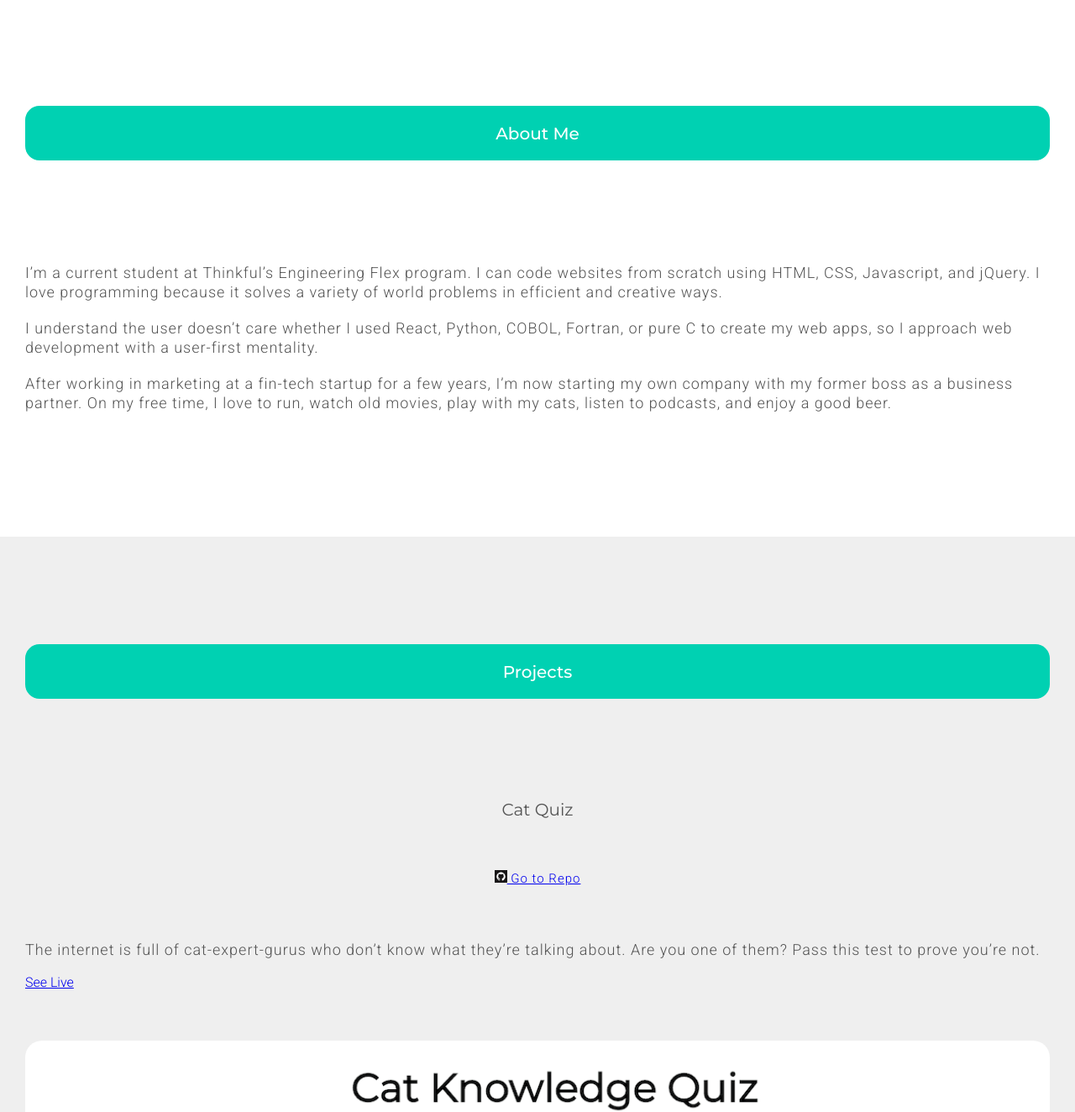
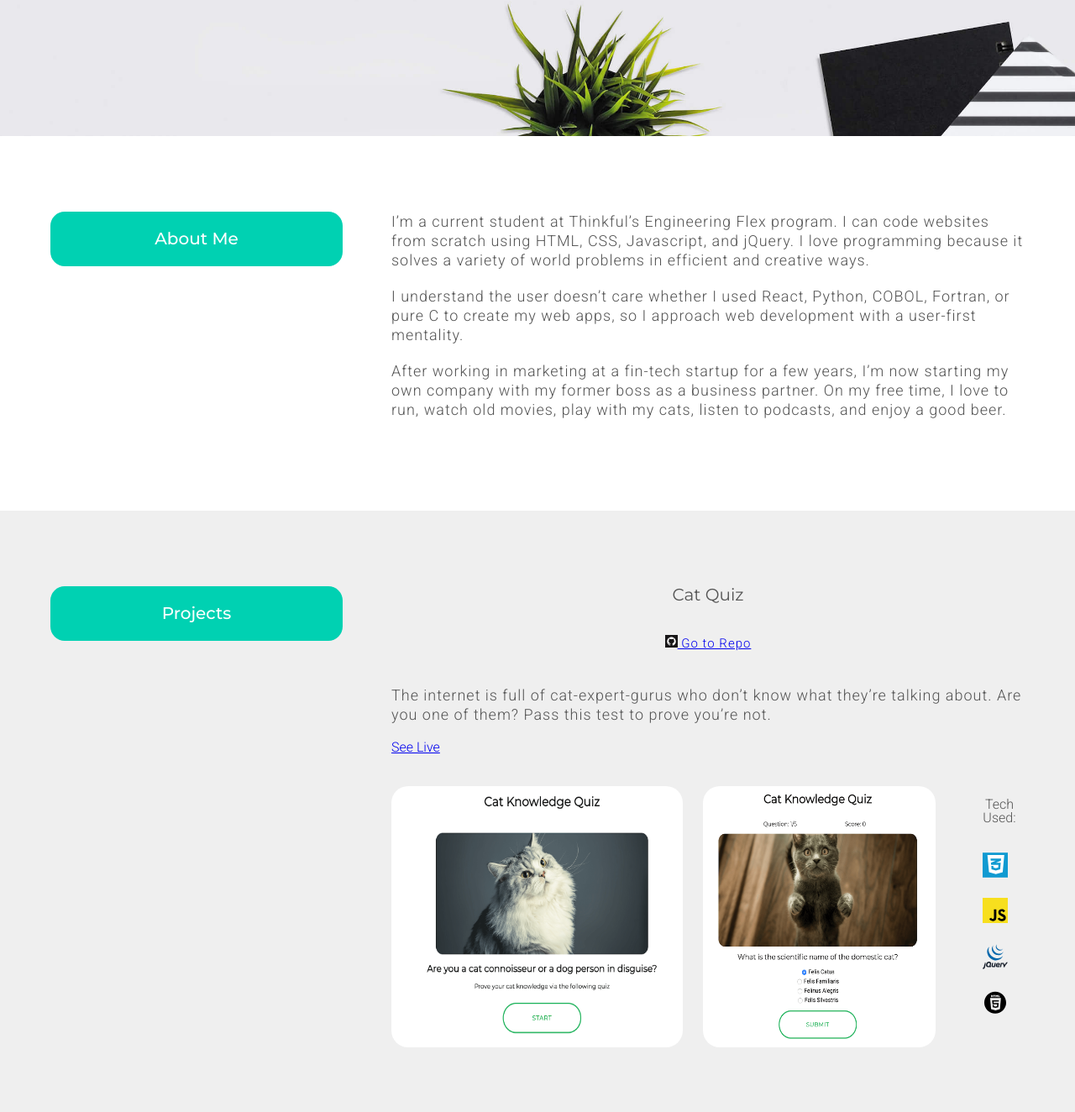
Before and after one commit to juandavidnh/my-portfolio, a plain HTML site: page index.html in a window 1280 px wide. Shown: the part 734-2058 px from the top of the page at 84% size. Drawn offline with Linux system fonts and the light colour scheme; a web font is replaced by a local one.

Commit message:
progressive enhancement

```diff
--- a/index.html
+++ b/index.html
@@ -20,7 +20,7 @@
     </nav>
     <main role="main">
         <header role="banner">
-            <h2>Hi, I’m JD. I’m a web development student with a penchant for good design</h2>
+            <h2><br><br>Hi, I’m JD. I’m a web development student with a penchant for good design</h2>
         </header>
         <!--<nav>
             <ul>
@@ -32,14 +32,17 @@
             <div class="sub-heading">
                 <h3>About Me</h3>
             </div>
+            <div class="content">
                 <p>I’m a current student at Thinkful’s Engineering Flex program. I can code websites from scratch using HTML, CSS, Javascript, and jQuery. I love programming because it solves a variety of world problems in efficient and creative ways.</p>
                 <p>I understand the user doesn’t care whether I used React, Python, COBOL, Fortran, or pure C to create my web apps, so I approach web development with a user-first mentality.</p>
                 <p>After working in marketing at a fin-tech startup for a few years, I’m now starting my own company with my former boss as a business partner. On my free time, I love to run, watch old movies, play with my cats, listen to podcasts, and enjoy a good beer.</p>
+            </div>
         </section>
         <section id="projects">
             <div class="sub-heading">
                 <h3>Projects</h3>
             </div>
+            <div class="content">
                 <h4>Cat Quiz</h4>
                 <p class="github-repo">
                     <a href="https://github.com/juandavidnh/quiz-app-thinkful" target="_blank">
@@ -64,9 +67,10 @@
                 </p>
                 <p>The internet is full of cat-expert-gurus who don’t know what they’re talking about. Are you one of them? Pass this test to prove you’re not.</p>
                 <a href="https://juandavidnh.github.io/quiz-app-thinkful/cat-quiz-app" target="_blank">See Live</a>
+                <div class="project-content-2">
                     <div class="project-images">
-                <img src="media/cat-quiz-cover.png" alt="cat-quiz-cover">
-                <img src="media/cat-quiz-question.png" alt="cat-quiz-question">
+                        <img class="project-img" id="project-image-1" src="media/cat-quiz-cover.png" alt="cat-quiz-cover">
+                        <img class="project-img" id="project-image-2" src="media/cat-quiz-question.png" alt="cat-quiz-question">
                     </div>
                     <div class="tech-stack">
                         <h5>Tech Used:</h5>
@@ -130,6 +134,9 @@
                             </a></li>
                         </ul>
                     </div>
+                </div>
+            </div>
+
         </section>
     </main>
     <footer>
--- a/main.css
+++ b/main.css
@@ -49,9 +49,10 @@ main{
 header{
     padding: 25% 30px;
     background: url('media/jd-website-design-cover.jpg');
-    background-size: 100%;
+    background-size: cover;
     line-height: 28px;
     transform: scaleX(-1);
+
 }
 
 h2{
@@ -114,8 +115,8 @@ h5{
 }
 
 svg{
-    width: 40px;
-    height: 40px;
+    width: 30px;
+    height: 30px;
 }
 
 .tech-stack{
@@ -139,7 +140,7 @@ svg{
 .github-repo{
     font-size: 15px;
     font-family: 'Roboto', sans-serif;
-    text-align: center;;
+    text-align: center;
 }
 
 .sub-heading{
@@ -149,3 +150,116 @@ svg{
     border-radius: 17px;
     padding-top: 22.5px;
 }
+
+@media screen and (min-width: 760px) {
+
+    h2{
+        font-size: 30px;
+        line-height: 37px;
+    }
+
+    .project-content-2{
+        display: flex;
+        flex-direction: row;
+        justify-content: space-evenly;
+    }
+
+    .project-img{
+        width: 40%;
+        margin-right: 20px;
+        height: 100%;
+    }
+
+    .tech-stack{
+        display: flex;
+        flex-direction: column;
+
+    }
+
+    .tech-icon{
+        margin-bottom: 20px;
+    }
+
+    #project-image-1{
+        width: 50%;
+    }
+
+    .sub-heading{
+        margin-bottom: 7%;
+    }
+
+    #about-me{
+        padding: 7% 30px;
+    }
+
+    #projects{
+        padding: 7% 30px;
+    }
+}
+
+
+@media screen and (min-width: 1200px){
+
+    h2{
+        font-size: 40px;
+        line-height: 48px;
+    }
+
+    #about-me{
+        display: flex;
+        flex-direction: row;
+        justify-content: space-between;
+        align-content: flex-start;
+
+    }
+
+    #projects{
+        display: flex;
+        flex-direction: row;
+        justify-content: space-between;
+        align-content: flex-start;
+    }
+
+    .sub-heading{
+        width: 30%;
+    }
+
+    .content{
+        width: 65%;
+    }
+
+    .main-nav-el{
+        display: inline-block;
+        font-family: 'Hammersmith One', sans-serif;
+        margin-left: 15px;
+
+    }
+
+    .main-nav-el a{
+        text-decoration: none;
+        color: white;
+    }
+
+    .hamburger{
+        display: none;
+    }
+
+    .main-nav{
+        padding-left: 60px;
+        padding-right: 60px;
+    }
+    header{
+        padding-left: 60px;
+        padding-right: 60px;
+    }
+
+    #about-me{
+        padding-left: 60px;
+        padding-right: 60px;
+    }
+
+    #projects{
+        padding-left: 60px;
+        padding-right: 60px;
+    }
+}
```
Lines whose indentation alone changed are shown as unchanged.
